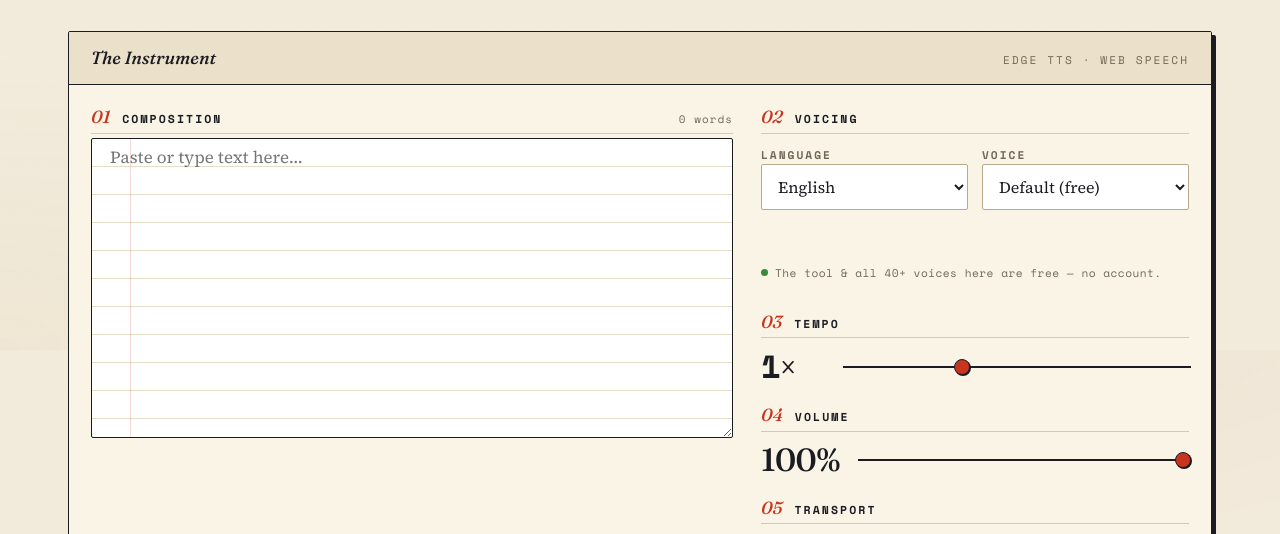
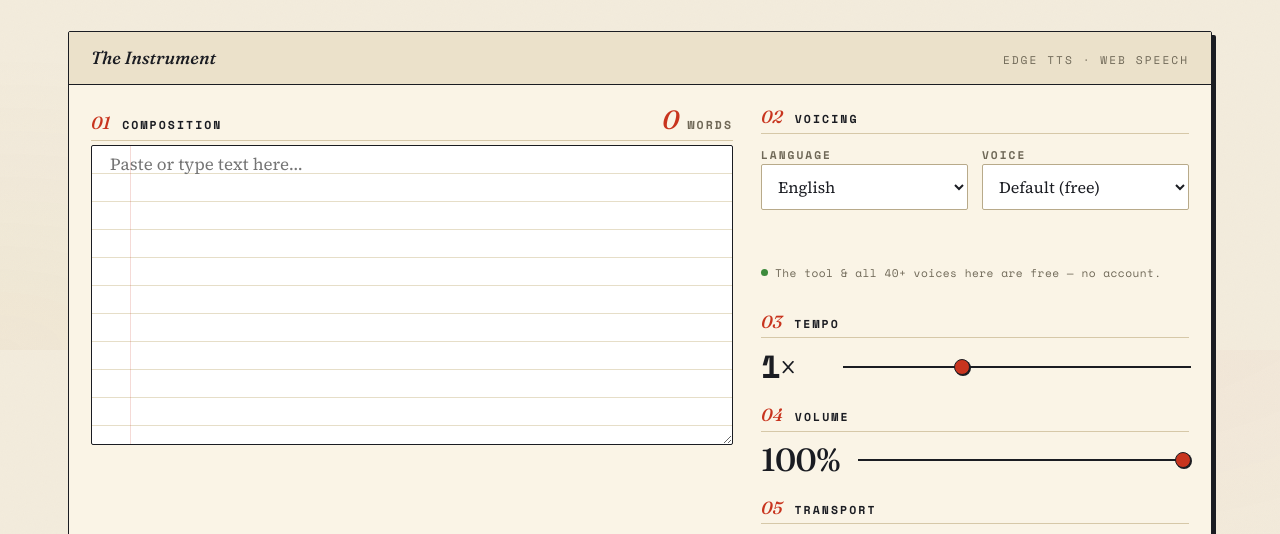
Before and after one commit to ndaly111/read-aloud, a Jekyll site: the page index.html, which Jekyll copies as it is, in a window 1280 px wide and 1400 px high, scrolled down 400 px. Shown: the part 150-684 px from the top of the window. Built offline with Jekyll 4.4.1, drawn with Linux system fonts in a browser that asks for light colours.

Commit message:
Make the word count prominent on the Composition heading row
Co-Authored-By: Claude Opus 5 (1M context) <noreply@anthropic.com>

```diff
--- a/index.html
+++ b/index.html
@@ -73,7 +73,9 @@
 
         <div class="tool-grid">
           <div class="tool-input">
-            <h3 class="section-label"><span class="section-num">01</span> Composition <span class="word-count" id="wordcount" aria-live="polite">0 words</span></h3>
+            <h3 class="section-label"><span class="section-num">01</span> Composition
+              <span class="word-count" id="wordcount" aria-live="polite"><span class="word-count-num" id="wordcount-num">0</span> <span class="word-count-label" id="wordcount-label">words</span></span>
+            </h3>
             <textarea id="txt" placeholder="Paste or type text here…"></textarea>
             <div id="disp" aria-live="polite"></div>
           </div>
--- a/readaloud.js
+++ b/readaloud.js
@@ -139,13 +139,15 @@ const stopBtn = $('stop');
 const disp = $('disp');
 const statusEl = $('status');
 const errorEl = $('error');
-const wordCount = $('wordcount');
+const wordCountNum = $('wordcount-num');
+const wordCountLabel = $('wordcount-label');
 
 function updateWordCount() {
-  if (!wordCount || !txt) return;
+  if (!wordCountNum || !txt) return;
   const trimmed = txt.value.trim();
   const n = trimmed ? trimmed.split(/\s+/).length : 0;
-  wordCount.textContent = n === 1 ? '1 word' : n + ' words';
+  wordCountNum.textContent = n.toLocaleString();
+  if (wordCountLabel) wordCountLabel.textContent = n === 1 ? 'word' : 'words';
 }
 
 /* ========== GLOBALS ========== */
--- a/styles.css
+++ b/styles.css
@@ -722,6 +722,7 @@ progress::-moz-progress-bar {
 .section-label {
   display: flex;
   align-items: baseline;
+  flex-wrap: wrap;
   gap: 12px;
   font-family: var(--font-mono);
   font-size: 0.72rem;
@@ -742,13 +743,34 @@ progress::-moz-progress-bar {
   letter-spacing: 0;
   color: var(--vermilion);
 }
+/* Running total, right end of the 01 rule. Set at the same weight as the
+   tempo/volume readouts so it registers while typing. */
 .word-count {
+  display: flex;
+  align-items: baseline;
+  gap: 8px;
   margin-left: auto;
-  font-weight: 400;
-  font-size: 0.68rem;
-  letter-spacing: 0.1em;
+  white-space: nowrap;
+  font-weight: 700;
+  font-size: 0.72rem;
+  letter-spacing: 0.18em;
+  color: var(--ink-faded);
+}
+.word-count-num {
+  font-family: var(--font-display);
+  font-style: italic;
+  font-weight: 500;
+  font-size: 1.65rem;
+  line-height: 1;
+  letter-spacing: 0;
   text-transform: none;
-  color: var(--ink-faded);
+  font-variation-settings: "opsz" 60, "SOFT" 50;
+  color: var(--vermilion);
+}
+/* Phones: a six-figure count would otherwise crowd the 01 rule. */
+@media (max-width: 560px) {
+  .word-count-num { font-size: 1.25rem; }
+  .word-count { letter-spacing: 0.12em; }
 }
 
 .tempo-label {
```
